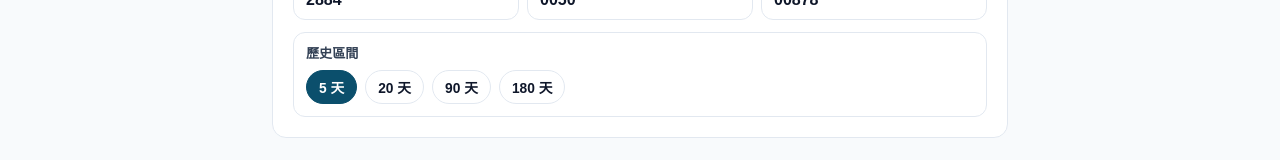
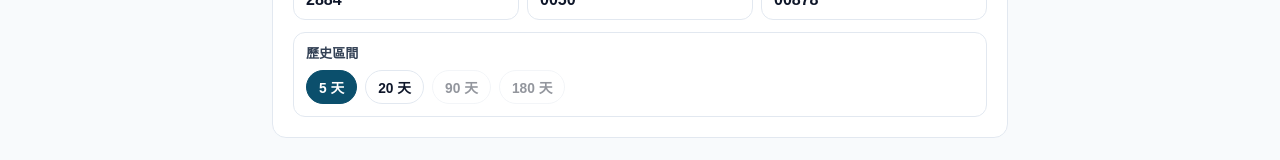
Before and after one commit to msw2004727/stockMai, a Vue app in the folder frontend/: page / in a window 1280 px wide. Shown: the part 410-570 px from the top of the page. Built offline with nearby package versions, Linux system fonts and the light colour scheme; no server answers.

Commit message:
fix(ui): lock 90/180 history range buttons

```diff
--- a/frontend/src/components/QuotePanel.vue
+++ b/frontend/src/components/QuotePanel.vue
@@ -50,6 +50,10 @@ function onShortcut(item) {
   emit("update:symbol", item.symbol);
   clearSearch();
   emit("refresh");
+}
+
+function isLockedRange(days) {
+  return Number(days) === 90 || Number(days) === 180;
 }
 
 function fmt(value, digits = 2) {
@@ -233,8 +237,8 @@ function macdDirectionClass(indicatorPayload) {
         :key="d"
         type="button"
         class="period-btn"
-        :class="{ active: selectedDays === d }"
-        :disabled="quoteLoading"
+        :class="{ active: selectedDays === d, locked: isLockedRange(d) }"
+        :disabled="quoteLoading || isLockedRange(d)"
         @click="emit('change-day', d)"
       >
         {{ d }} 天
--- a/frontend/src/styles.css
+++ b/frontend/src/styles.css
@@ -420,6 +420,12 @@ h2 {
 .period-btn:disabled {
   opacity: 0.6;
   cursor: wait;
+}
+
+.period-btn.locked:disabled {
+  opacity: 0.45;
+  cursor: not-allowed;
+  filter: grayscale(0.15);
 }
 
 .provider-grid {
```
Also changed, not shown: 1 other file (tests, documents, lock files or other folders).
